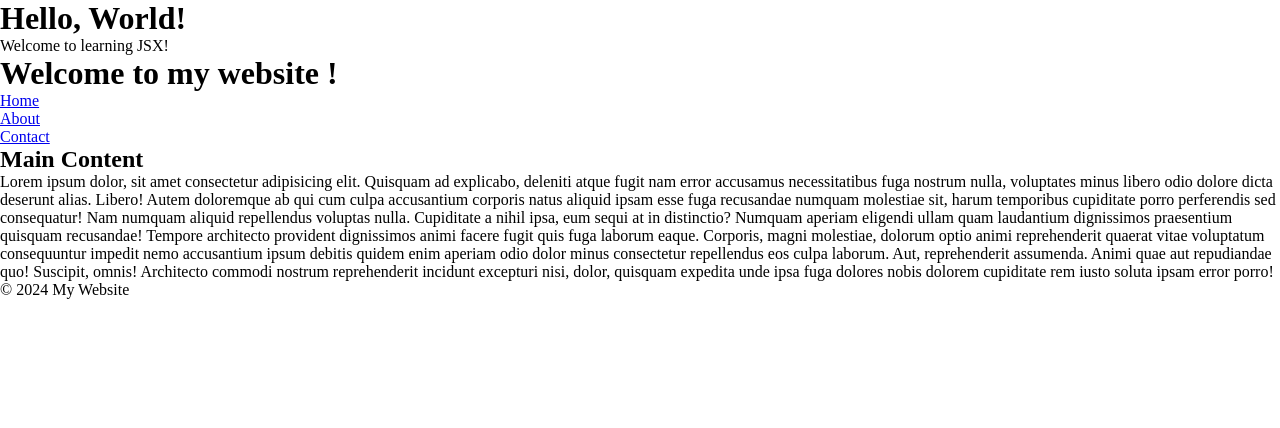
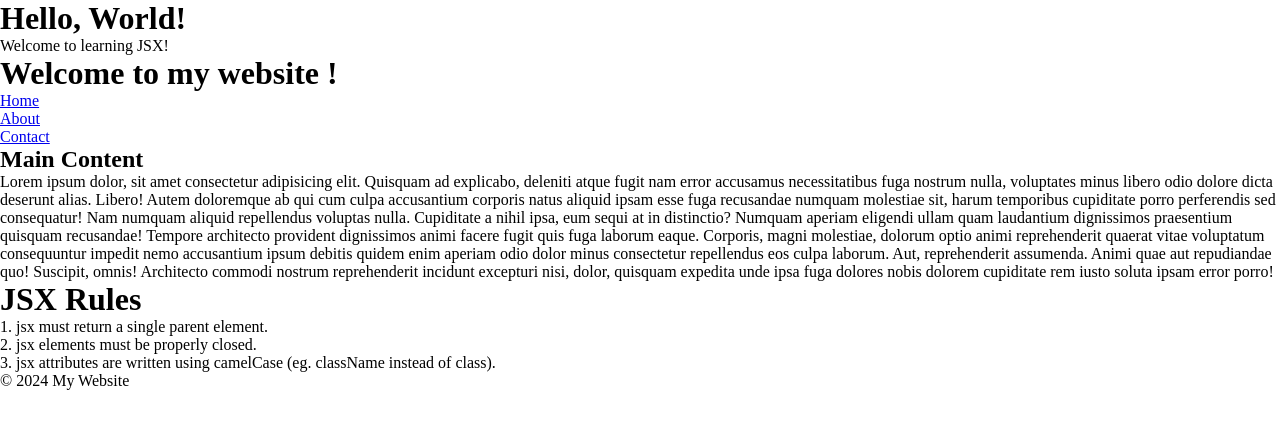
Before and after one commit to shr-samir/react-challenges, a React (Vite) app in the folder 1-components/: page / in a window 1280 px wide. Shown: the top 428 px of the page. Built offline with nearby package versions, Linux system fonts and the light colour scheme.

Commit message:
1.4 - jsx rules

```diff
--- a/1-components/src/App.jsx
+++ b/1-components/src/App.jsx
@@ -4,6 +4,7 @@ import Header from "./components/Header";
 import Footer from "./components/Footer";
 import MainContent from "./components/MainContent";
 import WelcomeMessage from "./components/WelcomeMessage";
+import JSXRules from "./components/JSXRules";
 
 function App() {
   return (
@@ -12,6 +13,7 @@ function App() {
       <WelcomeMessage />
       <Header />
       <MainContent />
+      <JSXRules />
       <Footer />
     </div>
   );
--- /dev/null
+++ b/1-components/src/components/JSXRules.jsx
@@ -0,0 +1,21 @@
+import React from "react";
+
+const JSXRules = () => {
+  return (
+    <div>
+      <h1>JSX Rules</h1>
+      <p className="jsx-rules">
+        <ul>
+          <li>1. jsx must return a single parent element.</li>
+          <li>2. jsx elements must be properly closed.</li>
+          <li>
+            3. jsx attributes are written using camelCase (eg. className instead
+            of class).
+          </li>
+        </ul>
+      </p>
+    </div>
+  );
+};
+
+export default JSXRules;
```
